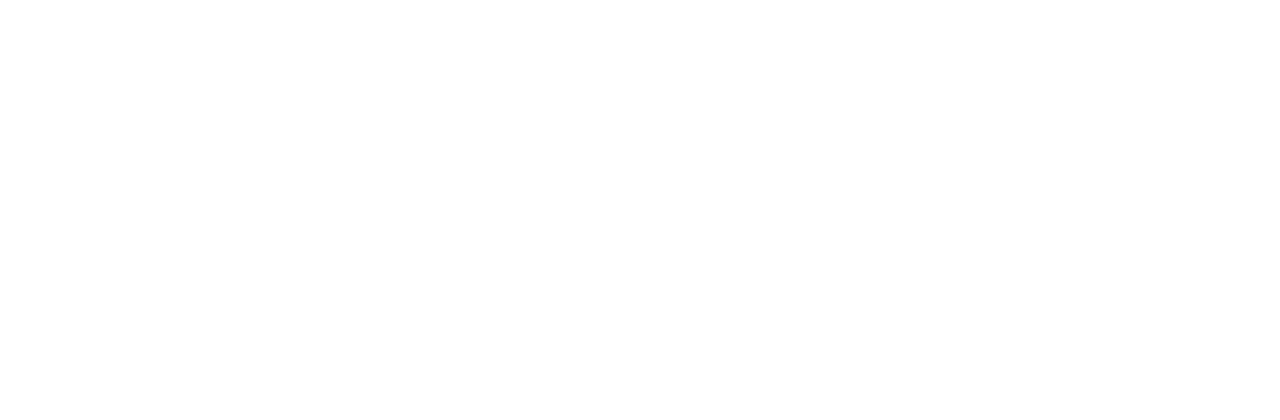
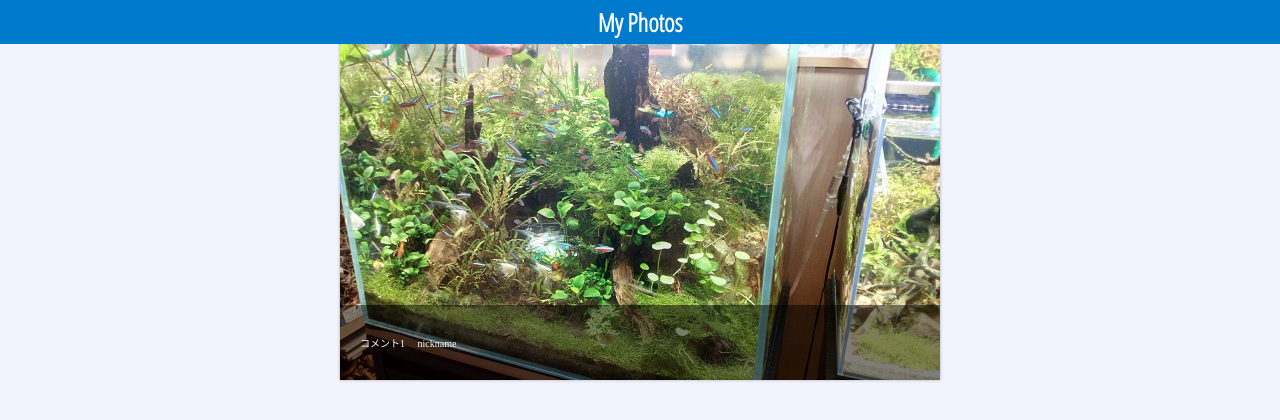
Before and after one commit to aocattleya/My-Photo, a plain HTML site: page index.html in a window 1280 px wide. Drawn offline with Linux system fonts and the light colour scheme.

Commit message:
ベース画面の作成

```diff
--- /dev/null
+++ b/css/style.css
@@ -0,0 +1,56 @@
+body {
+  margin: 0;
+  padding: 0;
+  background-color: rgba(26, 55, 229, 0.06);
+}
+
+.container {
+  max-width: 600px;
+  margin: 0 auto;
+  box-shadow: 0px 0px 3px rgba(0, 0, 0, 0.3);
+}
+
+img {
+  width: 100%;
+  margin: 0;
+  vertical-align: top;
+}
+
+header {
+  background-color: #007acc;
+  color: #fff;
+  width: 100%;
+  position: fixed;
+  top: 0;
+  z-index: 100;
+}
+
+header h1 {
+  margin: 0;
+  font-size: 25px;
+  padding: 5px;
+  text-align: center;
+  font-family: "Open Sans Condensed", sans-serif;
+}
+
+.photo {
+  position: relative;
+}
+
+.photo .inner {
+  position: absolute;
+  bottom: 0;
+  background-color: rgba(0, 0, 0, 0.5);
+  font-size: 10px;
+  color: #fff;
+  margin: 0;
+  width: 100%;
+}
+
+.inner p {
+  padding: 20px;
+}
+
+.inner span {
+  margin-left: 10px;
+}
--- a/index.html
+++ b/index.html
@@ -4,13 +4,26 @@
 <head>
     <meta charset="UTF-8">
     <meta name="viewport" content="width=device-width, initial-scale=1.0">
+
+    <link href="https://fonts.googleapis.com/css?family=Open+Sans+Condensed:300&display=swap" rel="stylesheet">
+    <link rel="stylesheet" href="css/style.css">
     <title>My Photos</title>
 </head>
 
 <body>
     <header>
+        <h1>My Photos</h1>
+    </header>
 
-    </header>
+    <div class="container">
+        <div id="img_unit">
+            <div class="photo">
+                <img src="img/img01.jpg">
+                <div class="inner">
+                    <p>コメント1 <span>nickname</span></p>
+                </div>
+            </div>
+        </div>
 
 </body>
 
```
Also changed, not shown: img/img01.jpg (added).
